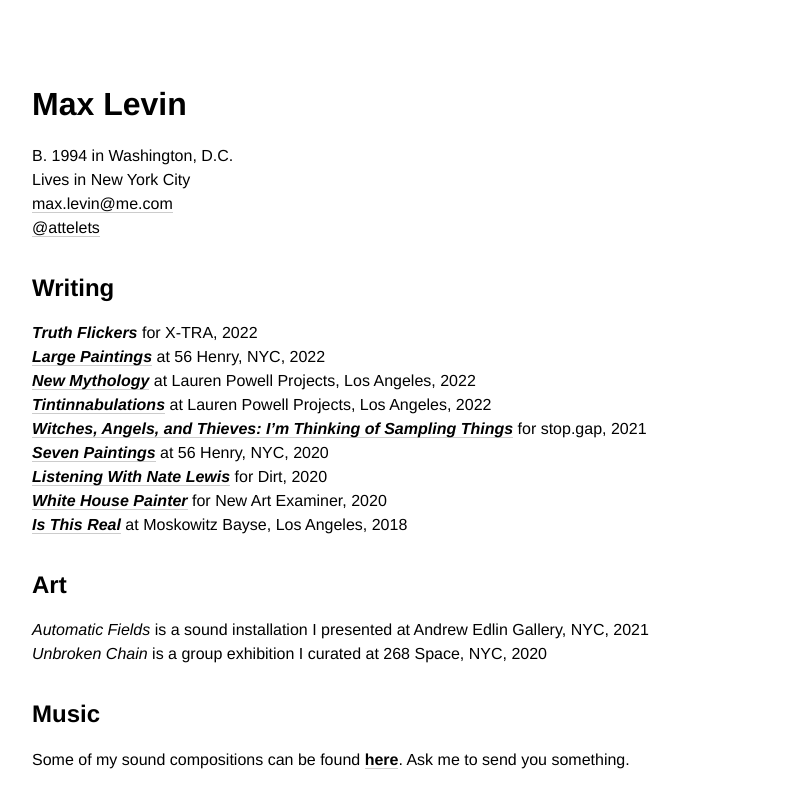
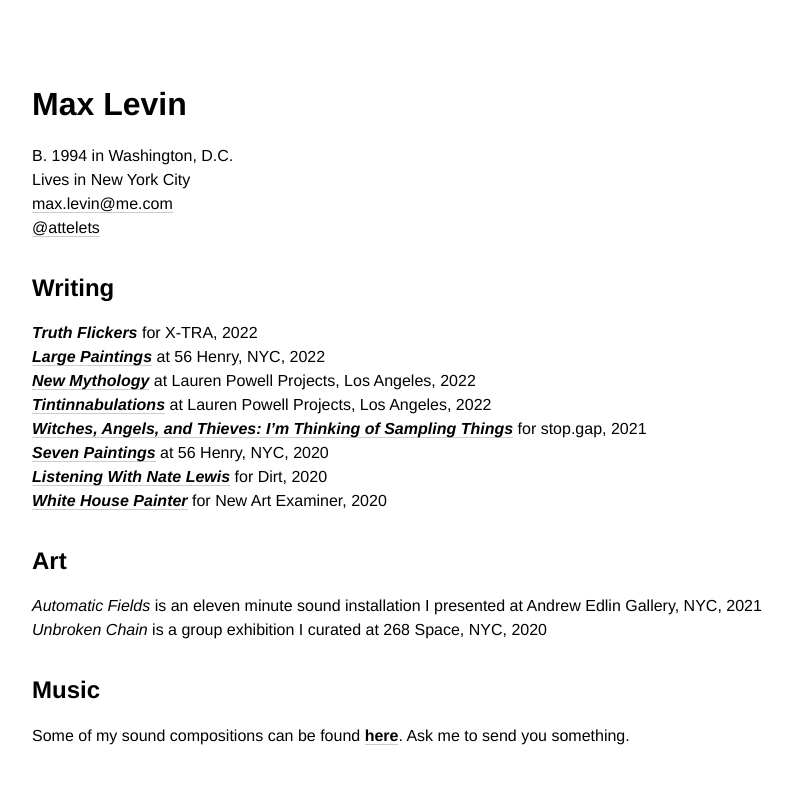
Before and after one commit to minicreative/maxlevin.me, a Jekyll site: the page built from index.md, in a window 1280 px wide. Shown: the top 808 px of the page, without its empty margins (18-810 px from the left). Built offline with Jekyll 4.4.1, drawn with Linux system fonts in a browser that asks for light colours.

Commit message:
Updated Index

```diff
--- a/index.md
+++ b/index.md
@@ -22,12 +22,10 @@ sections:
       for Dirt, 2020"
   - description: "**[*White House Painter*](http://www.newartexaminer.net/white-house-painter/)**
       for New Art Examiner, 2020"
-  - description: "**[*Is This Real*](http://www.moskowitzbayse.com/eleanor-swordy-is-this-real)**
-      at Moskowitz Bayse, Los Angeles, 2018"
 - title: Art
   items:
-  - description: "*Automatic Fields* is a sound installation I presented at Andrew
-      Edlin Gallery, NYC, 2021"
+  - description: "*Automatic Fields* is an eleven minute sound installation I presented
+      at Andrew Edlin Gallery, NYC, 2021"
   - description: "*Unbroken Chain* is a group exhibition I curated at 268 Space, NYC,
       2020"
 - title: Music
```
